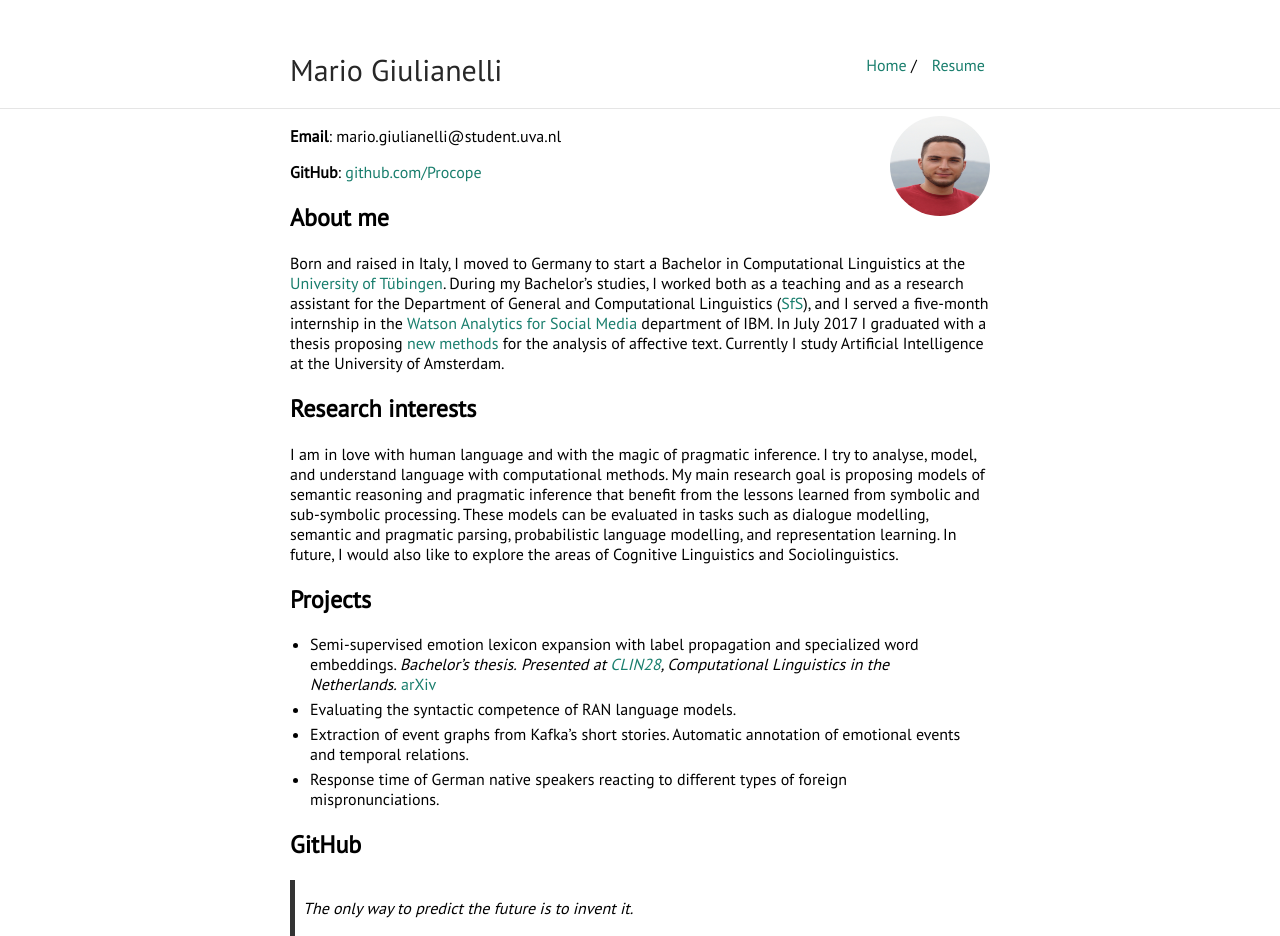
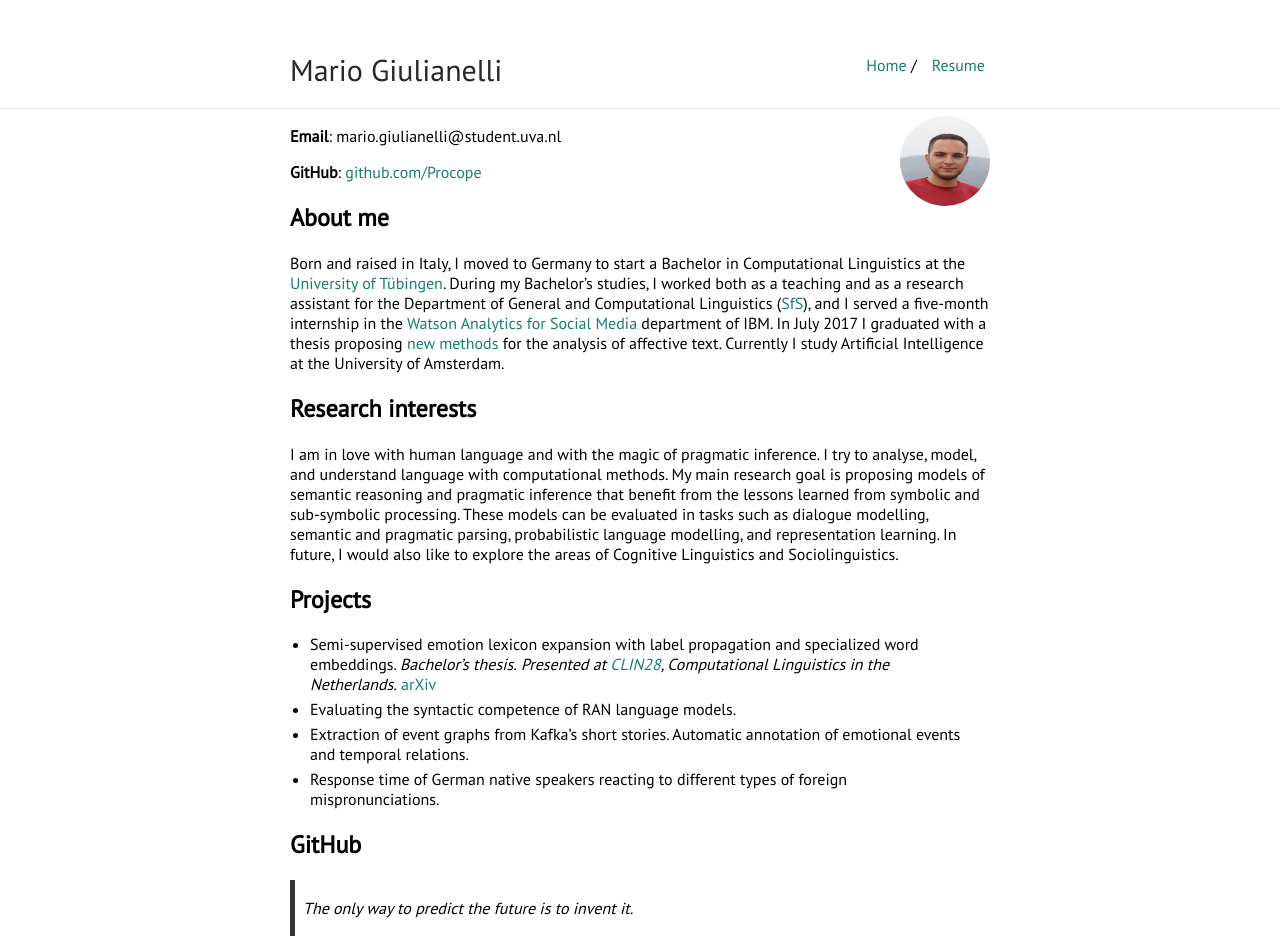
Before and after one commit to glnmario/glnmario.github.io, a Jekyll site: the page built from index.md, in a window 1280 px wide. Built offline with Jekyll 4.4.1, drawn with Linux system fonts in a browser that asks for light colours.

Commit message:
Update vars.scss

```diff
--- a/_sass/vars.scss
+++ b/_sass/vars.scss
@@ -3,7 +3,7 @@
  */
 
 $accent: #197E6D;
-$image-size: 100px;
+$image-size: 90px;
 
 /*
  * Build Variables, don't touch
```
